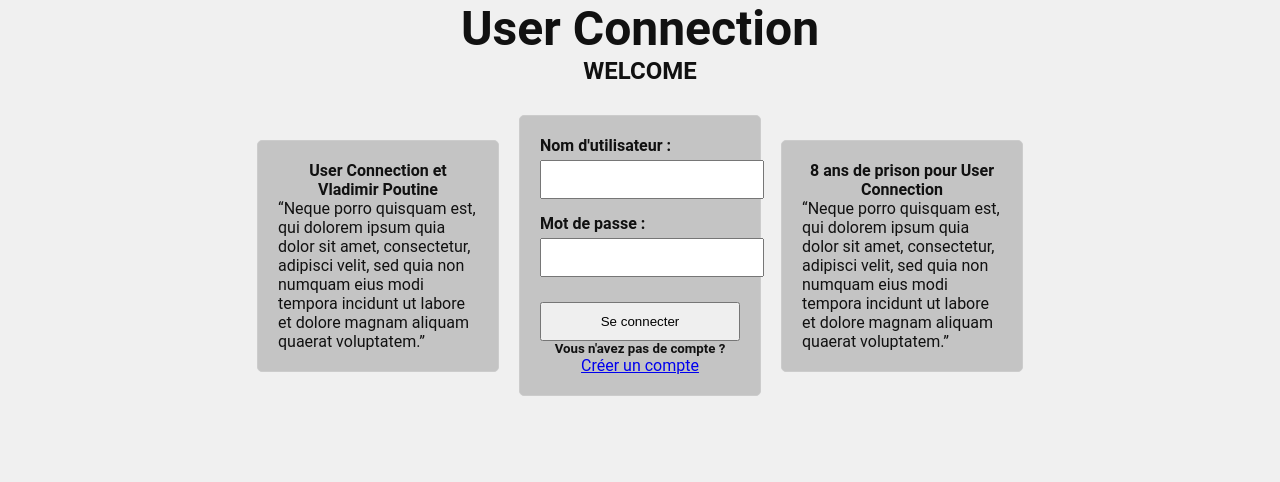
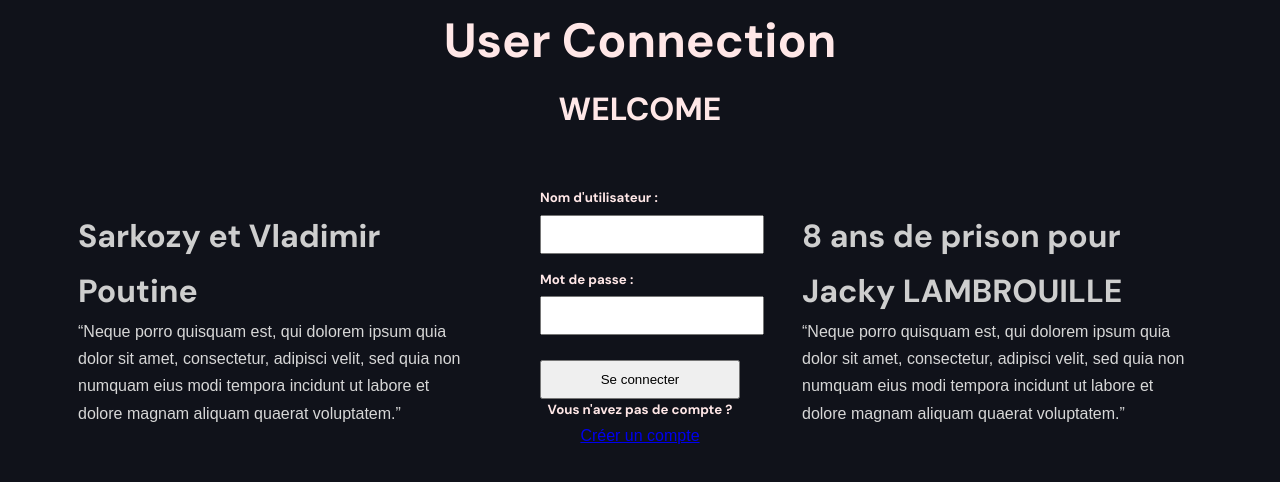
Before and after one commit to WildCodeSchool-2024-02/JS-Nantes-RamCSS-P2-Faketory, a React (Vite) app in the folder client/: page / in a window 1280 px wide. Shown: the top 482 px of the page. Built offline with nearby package versions, Linux system fonts and the light colour scheme.

Commit message:
S01_userConnect + root css

```diff
--- a/client/index.html
+++ b/client/index.html
@@ -2,9 +2,12 @@
 <html lang="fr">
   <head>
     <meta charset="UTF-8" />
+    <link rel="preconnect" href="https://fonts.googleapis.com">
+    <link rel="preconnect" href="https://fonts.gstatic.com" crossorigin>
+    <link href="https://fonts.googleapis.com/css2?family=DM+Sans:ital,opsz,wght@0,9..40,100..1000;1,9..40,100..1000&display=swap" rel="stylesheet">
     <link rel="icon" href="/src/assets/favicon.ico" />
     <meta name="viewport" content="width=device-width, initial-scale=1.0" />
-    <title>Harmonia</title>
+    <title>FakeNEWS</title>
   </head>
   <body>
     <div id="root"></div>
--- a/client/src/App.css
+++ b/client/src/App.css
@@ -1,165 +1,17 @@
+:root {
+  --primary-color: #007bff;
+  --secondary-color: #6c757d;
+  --background-dark-color: #10121A;
+  --background-dark-grey: #191D2B;
+  --border-color: #2e344e;
+  --font: dm-sans;
+}
+
 body {
-  font-family: "Lato", sans-serif;
+  background-color: var(--background-dark-color);
+  font-family: var(--font), sans-serif;
   font-weight: 400;
   font-size: 16px;
   line-height: 1.7;
-  color: #eee;
   margin: 0;
 }
-
-.container {
-  height: 100vh;
-  background-image: url("./assets/images/background.webp");
-  background-size: cover;
-  background-position: top;
-  position: relative;
-  display: flex;
-  flex-direction: row;
-  justify-content: space-between;
-  padding: 30px;
-}
-
-.logo {
-  font-size: 20px;
-  margin-top: 16px;
-}
-
-.navbar ul {
-  display: flex;
-  gap: 20px;
-  list-style: none;
-}
-
-.navbar a {
-  text-decoration: none;
-  color: #eee;
-  display: flex;
-  gap: 5px;
-  justify-content: end;
-  margin-top: auto;
-  font-size: 15px;
-}
-
-.navbar a:hover {
-  scale: 110%;
-}
-
-.text-box {
-  position: absolute;
-  top: 50%;
-  left: 50%;
-  transform: translate(-50%, -50%);
-  text-align: center;
-}
-
-.block-primary {
-  text-transform: uppercase;
-  margin-bottom: 30px;
-}
-
-.block-primary-main {
-  font-size: 50px;
-  font-weight: 400;
-  letter-spacing: 5px;
-  animation: blink 12s infinite;
-}
-
-.block-primary-sub {
-  display: block;
-  font-size: 18px;
-  font-weight: 700;
-  letter-spacing: 7px;
-}
-
-.btn:link,
-.btn:visited {
-  text-transform: uppercase;
-  text-decoration: none;
-  padding: 10px 20px;
-  display: inline-block;
-  border-radius: 100px;
-  transition: all 0.2s;
-  position: relative;
-}
-
-.btn:hover {
-  transform: translateY(-3px);
-  box-shadow: 0 10px 20px rgba(0, 0, 0, 0.2);
-}
-
-.btn:active {
-  transform: translateY(-1px);
-  box-shadow: 0 5px 10px rgba(0, 0, 0, 0.2);
-}
-
-.btn-white {
-  background-color: #fff;
-  color: #777;
-  font-size: 14px;
-}
-
-footer {
-  position: absolute;
-  top: 85%;
-  left: 75%;
-}
-
-.wcs {
-  text-decoration: none;
-  color: #ff1493ad;
-}
-
-.wcs:hover {
-  border-bottom: solid 1px #ff1493ad;
-}
-
-@media screen and (max-width: 760px) {
-  .logo {
-    display: none;
-  }
-
-  .container {
-    justify-content: center;
-  }
-
-  footer {
-    position: absolute;
-    top: 85%;
-    left: 20%;
-  }
-}
-
-@media screen and (min-width: 761px) and (max-width: 960px) {
-  footer {
-    position: absolute;
-    top: 85%;
-    left: 60%;
-  }
-}
-
-@keyframes blink {
-  20%,
-  24%,
-  55% {
-    color: #111;
-    text-shadow: none;
-  }
-  0%,
-  19%,
-  21%,
-  23%,
-  25%,
-  54%,
-  56%,
-  100% {
-    text-shadow:
-      0 0 5px #ff1493ad,
-      0 0 15px #eee,
-      0 0 20px #ff1493ad,
-      0 0 40px #a00ac9,
-      0 0 60px #ff0000,
-      0 0 10px #970dc5,
-      0 0 98px #ff0000;
-    color: #fff;
-  }
-}
--- a/client/src/App.jsx
+++ b/client/src/App.jsx
@@ -1,5 +1,6 @@
 import UserConnection from "./components/UserConnection";
 
+import "./App.css";
 
 function App() {
   return (
--- a/client/src/components/UserConnection.css
+++ b/client/src/components/UserConnection.css
@@ -1,13 +1,3 @@
-
-body {
-    display: flex;
-    justify-content: center;
-    align-items: center;
-font-family: 'Roboto', sans-serif;
-    margin: 0;
-    padding: 0;
-    background-color: #f0f0f0;
-}
 
 .cards {
     display: flex;
@@ -17,11 +7,29 @@
     margin: 20px;
 }
 
-h2, h3, h4, h5{
+h2{
     text-align: center;
-    color: #111111;
+    color: #ffe7e7;
     margin: 0;
     padding: 0;
+    font-family: "DM Sans", serif;
+}
+
+h2, h3, h5{
+    text-align: center;
+    color:  #ffe7e7;
+    margin: 0;
+    padding: 0;
+    font-family: "DM Sans", sans-serif;
+}
+
+h4 {
+    text-align: left;
+    color: #cecece;
+    margin: 0;
+    padding: 0;
+    font-family: "DM Sans", sans-serif;
+    font-size: 2rem;
 }
 
 h2 {
@@ -29,24 +37,39 @@
 }
 
 h3 {
-    font-size: 1.5em;
+    font-size: 2rem;
 }
 
 
 p {
-    color: #111111;
+    color: #d7d7d7;
     margin: 0;
     padding: 0;
+    font-size: 1rem;
 }
 
-#card1, #card2, #card3 {
+#card1 {
     display: flex;
     flex-direction: column;
     align-items: center;
     justify-content: center;
     width: 200px;
-    background-color: #c4c4c4;
-    border: 1px solid #ccc;
+    background-color: rgba(40, 40, 40, 0);
+    border: 1px solid rgba(255, 255, 255, 0);
+    border-radius: 5px;
+    padding: 20px;
+    margin: 10px;
+    transition: background-color 0.2s ease, color 0.2s ease;
+}
+
+#card2, #card3 {
+    display: flex;
+    flex-direction: column;
+    align-items: start;
+    justify-content: center;
+    width: 400px;
+    background-color: rgba(196, 196, 196, 0);
+    border: 1px solid rgba(222, 221, 221, 0);
     border-radius: 5px;
     padding: 20px;
     margin: 10px;
@@ -54,7 +77,7 @@
 }
 
 #card1:hover {
-    background-color: #a1a0a0;
+    background-color: rgba(66, 66, 66, 0);
     scale: 110%;
 }
 
--- a/client/src/components/UserConnection.jsx
+++ b/client/src/components/UserConnection.jsx
@@ -20,7 +20,7 @@
             <div id="cards" className="cards">
 
             <div id="card2" className="card">
-                <h4>{username ? username : 'User Connection'} et Vladimir Poutine</h4>
+                <h4>{username ? username : 'Sarkozy'} et Vladimir Poutine</h4>
                 <p>“Neque porro quisquam est, qui dolorem ipsum quia dolor sit amet, consectetur, adipisci velit, sed
                     quia non numquam eius modi tempora incidunt ut labore et dolore magnam aliquam quaerat
                     voluptatem.”</p>
@@ -29,11 +29,11 @@
             <div id="card1" className="card">
                 <form onSubmit={handleSubmit}>
                     <label>
-                        <h4>Nom d'utilisateur :</h4>
+                        <h5>Nom d'utilisateur :</h5>
                         <input type="text" value={username} onChange={e => setUsername(e.target.value)}/>
                     </label>
                     <label>
-                        <h4> Mot de passe :</h4>
+                        <h5> Mot de passe :</h5>
                         <input type="password" value={password} onChange={e => setPassword(e.target.value)}/>
                     </label>
                     <input type="submit" value="Se connecter"/>
@@ -43,7 +43,7 @@
             </div>
 
             <div id="card3" className="card">
-                <h4>8 ans de prison pour {username ? username : 'User Connection'}</h4>
+                <h4>8 ans de prison pour {username ? username : 'Jacky LAMBROUILLE'}</h4>
                 <p>“Neque porro quisquam est, qui dolorem ipsum quia dolor sit amet, consectetur, adipisci velit, sed
                     quia non numquam eius modi tempora incidunt ut labore et dolore magnam aliquam quaerat
                     voluptatem.”</p>
```
